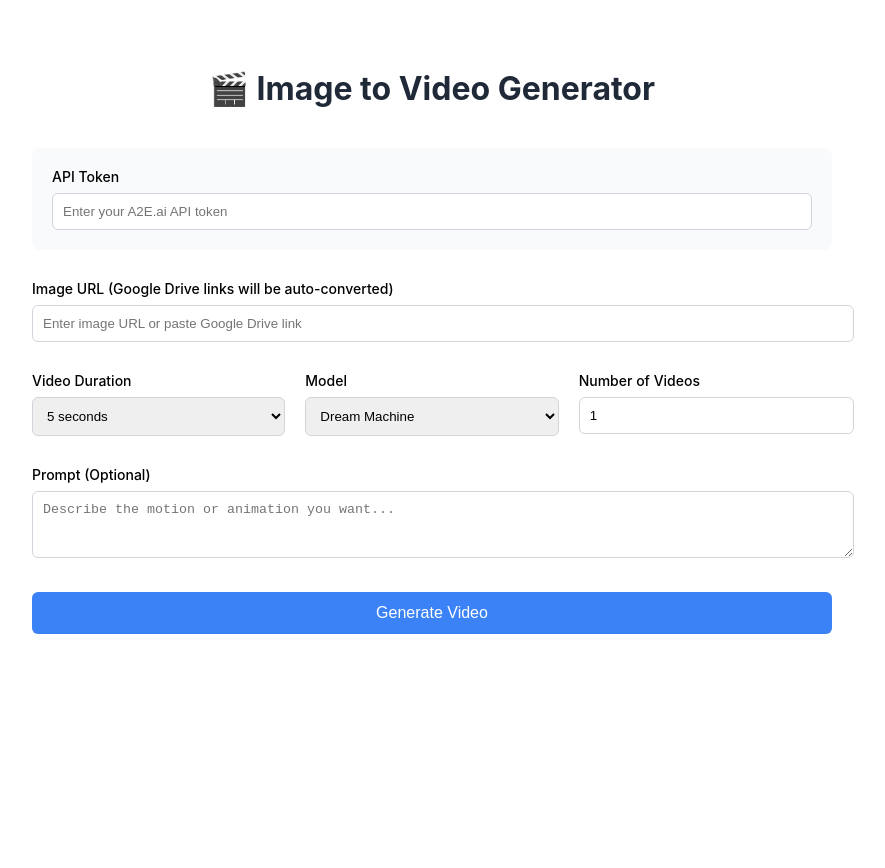
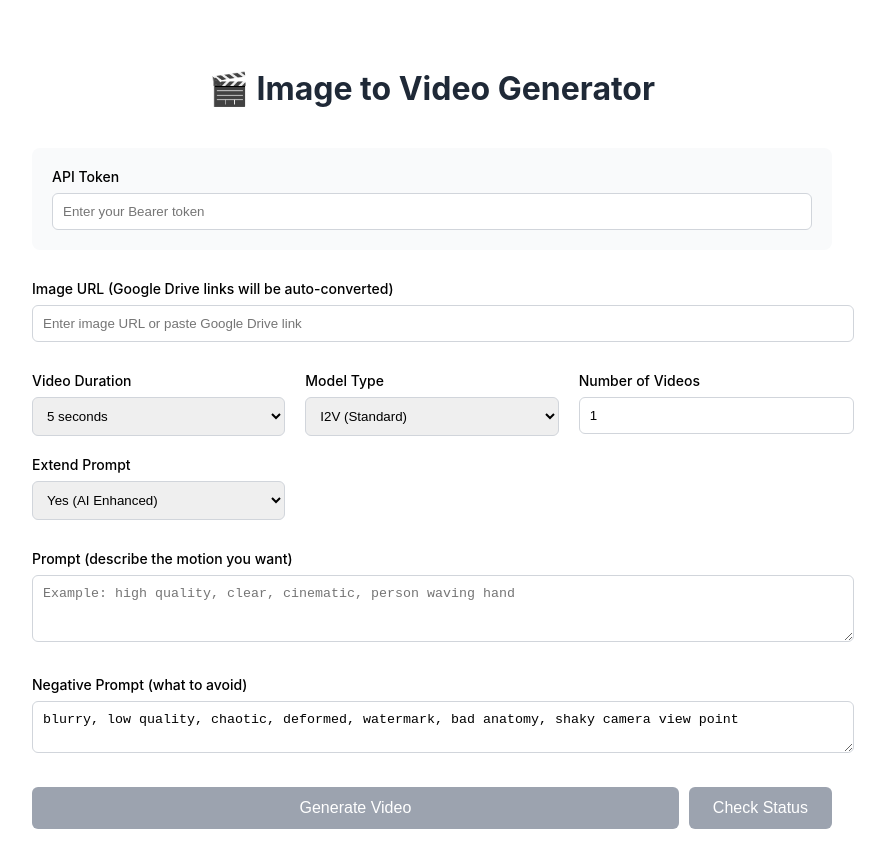
Before and after one commit to ndwiebe/image-to-video-generator, a React (Vite) app: page / in a window 1280 px wide. Shown: the top 868 px of the page, without its empty margins (208-1093 px from the left). Before the commit the page ends 800 px from the top, so only its background shows below. Built offline with nearby package versions, Linux system fonts and the light colour scheme.

Commit message:
Fix API endpoint to match documentation: /api/v1/userImage2Video/start

```diff
--- a/src/App.jsx
+++ b/src/App.jsx
@@ -4,12 +4,14 @@ function App() {
   const [apiToken, setApiToken] = useState('');
   const [imageUrl, setImageUrl] = useState('');
   const [videoTime, setVideoTime] = useState(5);
-  const [modelName, setModelName] = useState('Dream Machine');
+  const [modelType, setModelType] = useState('I2V');
   const [promptText, setPromptText] = useState('');
+  const [negativePrompt, setNegativePrompt] = useState('blurry, low quality, chaotic, deformed, watermark, bad anatomy, shaky camera view point');
   const [numberOfImages, setNumberOfImages] = useState(1);
+  const [extendPrompt, setExtendPrompt] = useState(true);
   const [isGenerating, setIsGenerating] = useState(false);
-  const [generationId, setGenerationId] = useState('');
-  const [videoUrl, setVideoUrl] = useState('');
+  const [taskData, setTaskData] = useState(null);
+  const [videoResults, setVideoResults] = useState([]);
   const [status, setStatus] = useState('');
   const [errorMessage, setErrorMessage] = useState('');
 
@@ -58,39 +60,43 @@ function App() {
     }
 
     setIsGenerating(true);
-    setVideoUrl('');
+    setVideoResults([]);
     setStatus('Initiating generation...');
     setErrorMessage('');
 
     const directImageUrl = convertToDirectUrl(imageUrl);
 
     try {
-      const response = await fetch('https://video.a2e.ai/v1/image_to_video/generation', {
+      // Using the CORRECT API endpoint from documentation
+      const response = await fetch('https://video.a2e.ai/api/v1/userImage2Video/start', {
         method: 'POST',
         headers: {
           'Content-Type': 'application/json',
-          'Authorization': apiToken
+          'Authorization': `Bearer ${apiToken}`
         },
         body: JSON.stringify({
+          name: `Video_${new Date().toLocaleString()}`,
           image_url: directImageUrl,
+          prompt: promptText || 'high quality, clear, cinematic',
+          negative_prompt: negativePrompt,
+          model_type: modelType,
           video_time: videoTime,
-          model_name: modelName,
-          prompt_text: promptText,
+          extend_prompt: extendPrompt,
           number_of_images: numberOfImages
         })
       });
 
-      if (!response.ok) {
-        const errorData = await response.json();
-        throw new Error(errorData.message || `API error: ${response.status}`);
+      const data = await response.json();
+
+      if (data.code === 0 && data.data) {
+        setTaskData(data.data);
+        setStatus('Video generation started! Task created successfully.');
+
+        // Start checking status after 10 seconds
+        setTimeout(() => checkStatus(), 10000);
+      } else {
+        throw new Error(data.message || 'Failed to start video generation');
       }
-
-      const data = await response.json();
-      setGenerationId(data.generation_id);
-      setStatus('Video generation started! Checking status...');
-
-      // Start checking status
-      checkStatus(data.generation_id);
     } catch (error) {
       console.error('Error:', error);
       setErrorMessage(`Error: ${error.message}`);
@@ -99,33 +105,49 @@ function App() {
     }
   };
 
-  const checkStatus = async (genId) => {
+  const checkStatus = async () => {
+    if (!apiToken) {
+      setErrorMessage('API token missing');
+      return;
+    }
+
     try {
-      const response = await fetch(`https://video.a2e.ai/v1/image_to_video/generation/${genId}`, {
+      const response = await fetch('https://video.a2e.ai/api/v1/userImage2Video/allRecords', {
         method: 'GET',
         headers: {
-          'Authorization': apiToken
+          'Authorization': `Bearer ${apiToken}`,
+          'Content-Type': 'application/json'
         }
       });
 
-      if (!response.ok) {
-        throw new Error(`Status check failed: ${response.status}`);
-      }
-
       const data = await response.json();
 
-      if (data.generation.status === 'completed') {
-        setVideoUrl(data.generation.video_url);
+      if (data.code === 0 && data.data) {
+        // Sort by creation date to get most recent first
+        const sortedVideos = data.data.sort((a, b) =>
+          new Date(b.createdAt) - new Date(a.createdAt)
+        );
+
+        setVideoResults(sortedVideos);
+
+        // Check if the most recent task is still processing
+        const latestTask = sortedVideos[0];
+        if (latestTask) {
+          if (latestTask.current_status === 'completed') {
             setStatus('Video generation completed!');
             setIsGenerating(false);
-      } else if (data.generation.status === 'failed') {
-        setStatus('Generation failed. Please try again.');
-        setErrorMessage('Video generation failed');
+          } else if (latestTask.current_status === 'failed') {
+            setStatus('Generation failed: ' + (latestTask.failed_message || 'Unknown error'));
             setIsGenerating(false);
           } else {
-        setStatus(`Status: ${data.generation.status}... Checking again in 5 seconds...`);
-        // Check again in 5 seconds
-        setTimeout(() => checkStatus(genId), 5000);
+            setStatus(`Status: ${latestTask.current_status}... Checking again in 10 seconds...`);
+            // Continue checking
+            setTimeout(() => checkStatus(), 10000);
+          }
+        }
+      } else {
+        setErrorMessage('Failed to fetch video status');
+        setIsGenerating(false);
       }
     } catch (error) {
       console.error('Status check error:', error);
@@ -133,6 +155,12 @@ function App() {
       setStatus('');
       setIsGenerating(false);
     }
+  };
+
+  // Manual status check
+  const manualCheckStatus = () => {
+    setStatus('Checking status...');
+    checkStatus();
   };
 
   return (
@@ -149,7 +177,7 @@ function App() {
         <div style={{ display: 'flex', gap: '10px' }}>
           <input
             type="password"
-            placeholder="Enter your A2E.ai API token"
+            placeholder="Enter your Bearer token"
             value={apiToken}
             onChange={(e) => setApiToken(e.target.value)}
             style={{ flex: 1, padding: '10px', border: '1px solid #d1d5db', borderRadius: '6px' }}
@@ -201,15 +229,16 @@ function App() {
         {/* Model Selection */}
         <div>
           <label style={{ display: 'block', marginBottom: '8px', fontWeight: '500', fontSize: '14px' }}>
-            Model
+            Model Type
           </label>
           <select
-            value={modelName}
-            onChange={(e) => setModelName(e.target.value)}
+            value={modelType}
+            onChange={(e) => setModelType(e.target.value)}
             style={{ width: '100%', padding: '10px', border: '1px solid #d1d5db', borderRadius: '6px' }}
           >
-            <option value="Dream Machine">Dream Machine</option>
-            <option value="Stable Video">Stable Video</option>
+            <option value="I2V">I2V (Standard)</option>
+            <option value="GENERAL">General</option>
+            <option value="FLF2V">FLF2V (First-Last Frame)</option>
           </select>
         </div>
 
@@ -230,15 +259,30 @@ function App() {
             style={{ width: '100%', padding: '10px', border: '1px solid #d1d5db', borderRadius: '6px' }}
           />
         </div>
+
+        {/* Extend Prompt */}
+        <div>
+          <label style={{ display: 'block', marginBottom: '8px', fontWeight: '500', fontSize: '14px' }}>
+            Extend Prompt
+          </label>
+          <select
+            value={extendPrompt}
+            onChange={(e) => setExtendPrompt(e.target.value === 'true')}
+            style={{ width: '100%', padding: '10px', border: '1px solid #d1d5db', borderRadius: '6px' }}
+          >
+            <option value="true">Yes (AI Enhanced)</option>
+            <option value="false">No (Use Exact Prompt)</option>
+          </select>
+        </div>
       </div>
 
       {/* Prompt Section */}
       <div style={{ marginBottom: '30px' }}>
         <label style={{ display: 'block', marginBottom: '8px', fontWeight: '500', fontSize: '14px' }}>
-          Prompt (Optional)
+          Prompt (describe the motion you want)
         </label>
         <textarea
-          placeholder="Describe the motion or animation you want..."
+          placeholder="Example: high quality, clear, cinematic, person waving hand"
           value={promptText}
           onChange={(e) => setPromptText(e.target.value)}
           rows={3}
@@ -246,24 +290,56 @@ function App() {
         />
       </div>
 
-      {/* Generate Button */}
+      {/* Negative Prompt Section */}
+      <div style={{ marginBottom: '30px' }}>
+        <label style={{ display: 'block', marginBottom: '8px', fontWeight: '500', fontSize: '14px' }}>
+          Negative Prompt (what to avoid)
+        </label>
+        <textarea
+          value={negativePrompt}
+          onChange={(e) => setNegativePrompt(e.target.value)}
+          rows={2}
+          style={{ width: '100%', padding: '10px', border: '1px solid #d1d5db', borderRadius: '6px', resize: 'vertical' }}
+        />
+      </div>
+
+      {/* Action Buttons */}
+      <div style={{ display: 'flex', gap: '10px', marginBottom: '20px' }}>
         <button
           onClick={generateVideo}
           disabled={isGenerating || !apiToken || !imageUrl}
           style={{
-          width: '100%',
+            flex: 1,
             padding: '12px',
-          backgroundColor: isGenerating ? '#9ca3af' : '#3b82f6',
+            backgroundColor: isGenerating || !apiToken || !imageUrl ? '#9ca3af' : '#3b82f6',
             color: 'white',
             border: 'none',
             borderRadius: '6px',
             fontSize: '16px',
             fontWeight: '500',
-          cursor: isGenerating ? 'not-allowed' : 'pointer'
+            cursor: isGenerating || !apiToken || !imageUrl ? 'not-allowed' : 'pointer'
           }}
         >
           {isGenerating ? 'Generating...' : 'Generate Video'}
         </button>
+
+        <button
+          onClick={manualCheckStatus}
+          disabled={!apiToken}
+          style={{
+            padding: '12px 24px',
+            backgroundColor: !apiToken ? '#9ca3af' : '#10b981',
+            color: 'white',
+            border: 'none',
+            borderRadius: '6px',
+            fontSize: '16px',
+            fontWeight: '500',
+            cursor: !apiToken ? 'not-allowed' : 'pointer'
+          }}
+        >
+          Check Status
+        </button>
+      </div>
 
       {/* Status Messages */}
       {status && (
@@ -278,34 +354,70 @@ function App() {
         </div>
       )}
 
-      {/* Generation ID Display */}
-      {generationId && (
-        <div style={{ marginTop: '20px', padding: '15px', backgroundColor: '#f3f4f6', borderRadius: '6px' }}>
-          <strong>Generation ID:</strong> {generationId}
+      {/* Video Results */}
+      {videoResults.length > 0 && (
+        <div style={{ marginTop: '30px' }}>
+          <h3 style={{ marginBottom: '15px', fontSize: '20px', fontWeight: '500' }}>Your Videos:</h3>
+          {videoResults.slice(0, 5).map((video, index) => (
+            <div key={video._id} style={{
+              marginBottom: '20px',
+              padding: '15px',
+              backgroundColor: '#f9fafb',
+              borderRadius: '8px',
+              border: '1px solid #e5e7eb'
+            }}>
+              <div style={{ marginBottom: '10px' }}>
+                <strong>{video.name || `Video ${index + 1}`}</strong>
+                <span style={{
+                  marginLeft: '10px',
+                  padding: '2px 8px',
+                  backgroundColor: video.current_status === 'completed' ? '#10b981' :
+                                   video.current_status === 'failed' ? '#ef4444' : '#f59e0b',
+                  color: 'white',
+                  borderRadius: '4px',
+                  fontSize: '12px'
+                }}>
+                  {video.current_status}
+                </span>
               </div>
-      )}
 
-      {/* Video Display */}
-      {videoUrl && (
-        <div style={{ marginTop: '30px', textAlign: 'center' }}>
-          <h3 style={{ marginBottom: '15px', fontSize: '20px', fontWeight: '500' }}>Generated Video:</h3>
+              {video.video_url && (
+                <div>
                   <video
                     controls
-            style={{ maxWidth: '100%', borderRadius: '8px', boxShadow: '0 4px 6px rgba(0,0,0,0.1)' }}
-            src={videoUrl}
+                    style={{ width: '100%', maxHeight: '400px', borderRadius: '8px' }}
+                    src={video.video_url}
                   >
                     Your browser does not support the video tag.
                   </video>
-          <div style={{ marginTop: '15px' }}>
+                  <div style={{ marginTop: '10px' }}>
                     <a
-              href={videoUrl}
+                      href={video.video_url}
                       target="_blank"
                       rel="noopener noreferrer"
-              style={{ display: 'inline-block', padding: '10px 20px', backgroundColor: '#10b981', color: 'white', textDecoration: 'none', borderRadius: '6px' }}
+                      style={{
+                        display: 'inline-block',
+                        padding: '8px 16px',
+                        backgroundColor: '#3b82f6',
+                        color: 'white',
+                        textDecoration: 'none',
+                        borderRadius: '6px',
+                        fontSize: '14px'
+                      }}
                     >
                       Download Video
                     </a>
                   </div>
+                </div>
+              )}
+
+              {video.failed_message && (
+                <p style={{ color: '#ef4444', marginTop: '10px', fontSize: '14px' }}>
+                  Error: {video.failed_message}
+                </p>
+              )}
+            </div>
+          ))}
         </div>
       )}
     </div>
```
Lines whose indentation alone changed are shown as unchanged.
